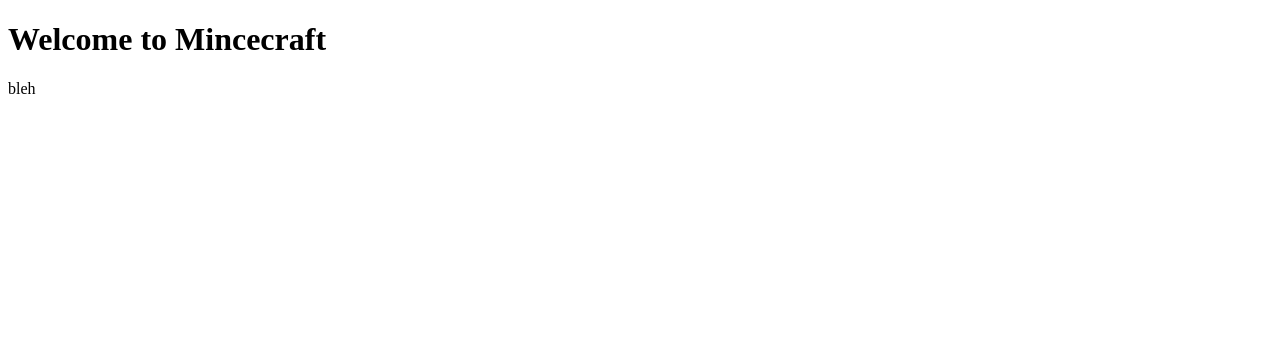
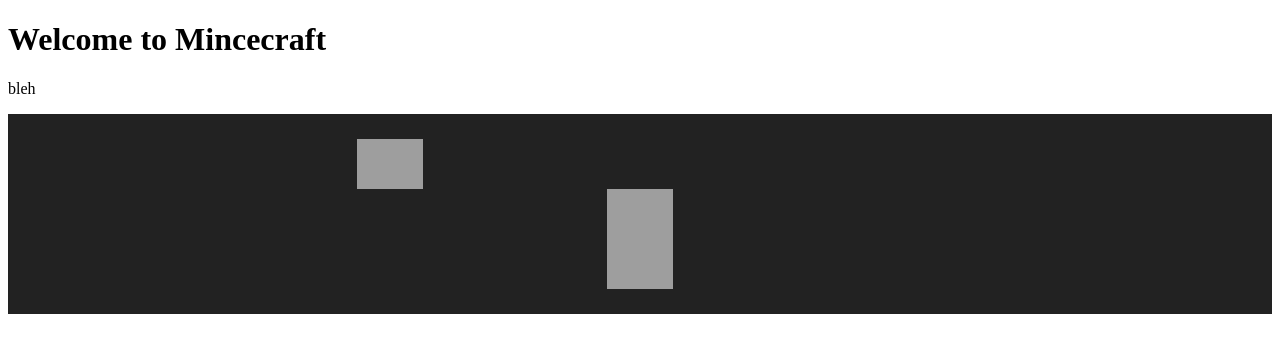
Before and after one commit to kw1c-ZhengDewi/Mincecraft, a PHP site: page / in a window 1280 px wide. Shown: the top 353 px of the page. Run offline with PHP 8.4, Linux system fonts and the light colour scheme; grey boxes are pictures that could not be loaded.

Commit message:
second commit

```diff
--- a/includes/footer.php
+++ b/includes/footer.php
@@ -1 +1,27 @@
-<?php
+<!DOCTYPE html>
+<html lang="en">
+<head>
+    <meta charset="UTF-8">
+    <meta name="viewport" content="width=device-width, initial-scale=1.0">
+    <title>Minecraft Quiz</title>
+    <link rel="stylesheet" href="../styles/stylesheet.css">
+</head>
+<body>
+<footer>
+    <div class="footer-container">
+        <div class="footer-logos">
+            <div class="footer-mojang">
+                <img src="../Images/Mojang.png" alt="Mojang Studios logo">
+            </div>
+            <div class="footer-xbox">
+                <img src="../Images/Xbox%20game%20studios.png" alt="Xbox Game Studios logo">
+            </div>
+            <div class="footer-microsoft">
+                <img src="../Images/Microsoft.png" alt="Microsoft logo">
+            </div>
+        </div>
+    </div>
+
+</footer>
+</body>
+</html>
--- a/styles/stylesheet.css
+++ b/styles/stylesheet.css
@@ -0,0 +1,51 @@
+footer {
+    background-color: #222;
+    padding-bottom: 25px;
+    padding-top: 25px;
+    text-align: center;
+    color: white;
+    font-size: 14px;
+    width: 100%;
+}
+
+.footer-container {
+    width: 100%;
+    display: flex;
+    flex-direction: column;
+    align-items: center;
+    gap: 10px;
+}
+
+.footer-mojang {
+    display: flex;
+    justify-content: center;
+    align-items: center;
+    padding-right: 500px;
+}
+
+.footer-xbox {
+    display: flex;
+    justify-content: center;
+    align-items: center;
+}
+
+.footer-microsoft {
+    display: flex;
+    justify-content: center;
+    align-items: center;
+}
+
+.footer-mojang img {
+    height: 50px;
+    max-width: 100%;
+}
+
+.footer-xbox img {
+    height: 50px;
+    max-width: 100%;
+}
+
+.footer-microsoft img {
+    height: 50px;
+    max-width: 100%;
+}
```
